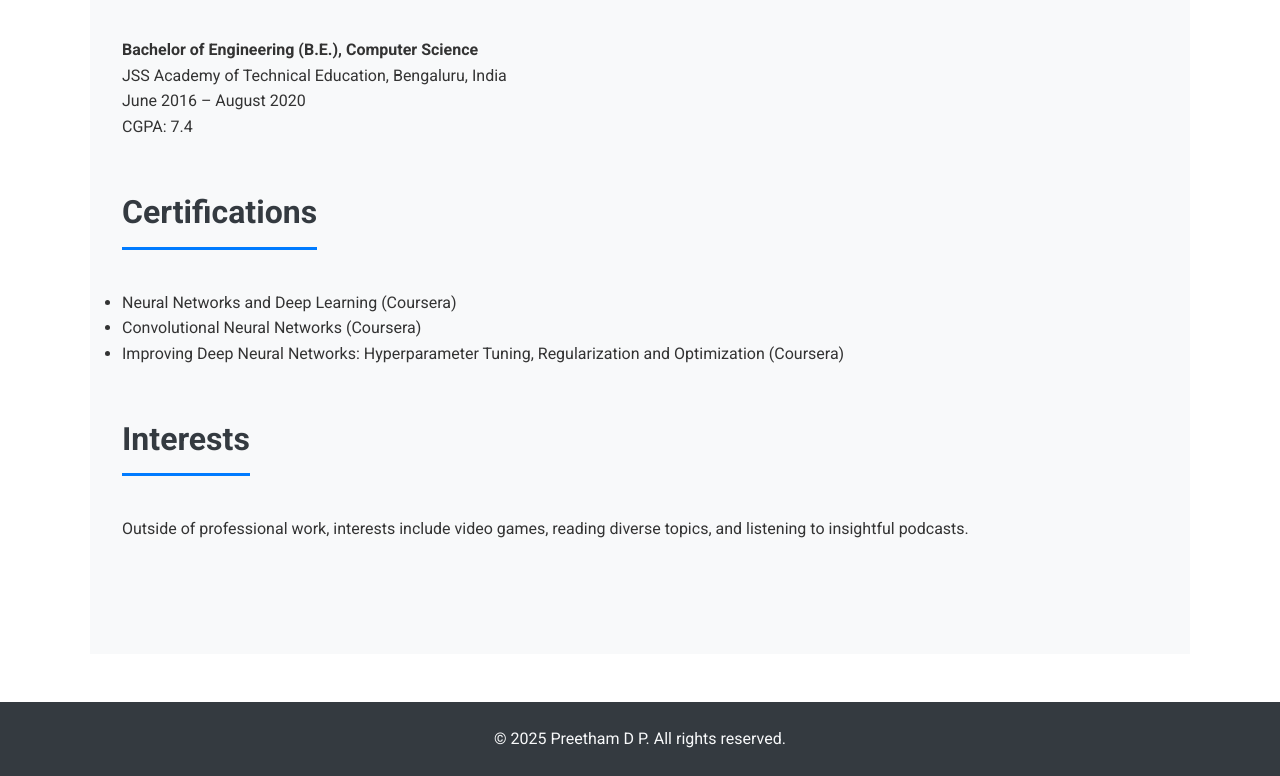
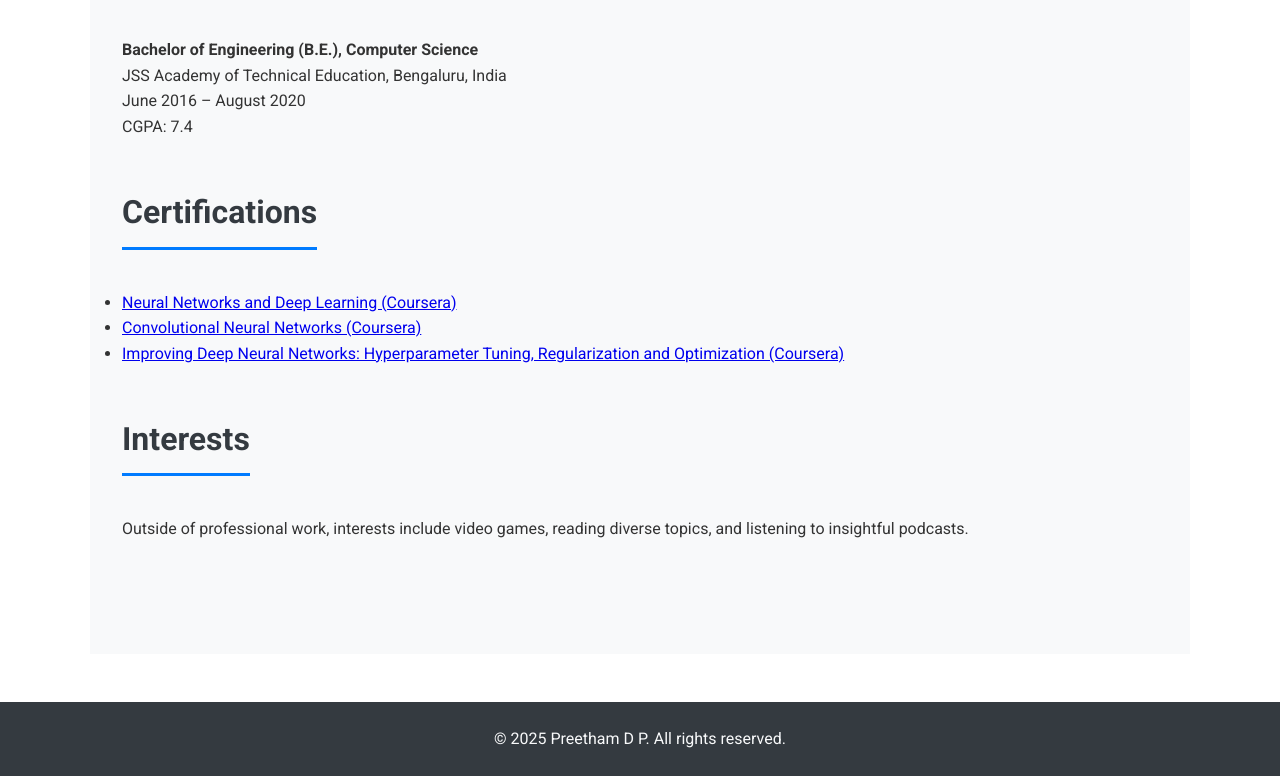
Before and after one commit to preethamdp/preethamdp.github.io, a plain HTML site: page index.html in a window 1280 px wide. Shown: the part 2733-3509 px from the top of the page. Drawn offline with Linux system fonts and the light colour scheme.

Commit message:
main page

```diff
--- a/index.html
+++ b/index.html
@@ -125,11 +125,24 @@
         <section id="certifications">
             <h3>Certifications</h3>
             <ul class="fade-in">
-                <li>Neural Networks and Deep Learning (Coursera)</li>
-                <li>Convolutional Neural Networks (Coursera)</li>
-                <li>Improving Deep Neural Networks: Hyperparameter Tuning, Regularization and Optimization (Coursera)</li>
+                <li>
+                    <a href="https://coursera.org/share/c94200d72c1882679f467850d17f1604" target="_blank">
+                        Neural Networks and Deep Learning (Coursera)
+                    </a>
+                </li>
+                <li>
+                    <a href="https://coursera.org/share/3795f6ed68df0a4d6a8d115d577a5d36" target="_blank">
+                        Convolutional Neural Networks (Coursera)
+                    </a>
+                </li>
+                <li>
+                    <a href="https://coursera.org/share/50018c7d14adca910a5fc3dae85e9a78" target="_blank">
+                        Improving Deep Neural Networks: Hyperparameter Tuning, Regularization and Optimization (Coursera)
+                    </a>
+                </li>
             </ul>
         </section>
+
 
         <section id="interests">
             <h3>Interests</h3>
```
